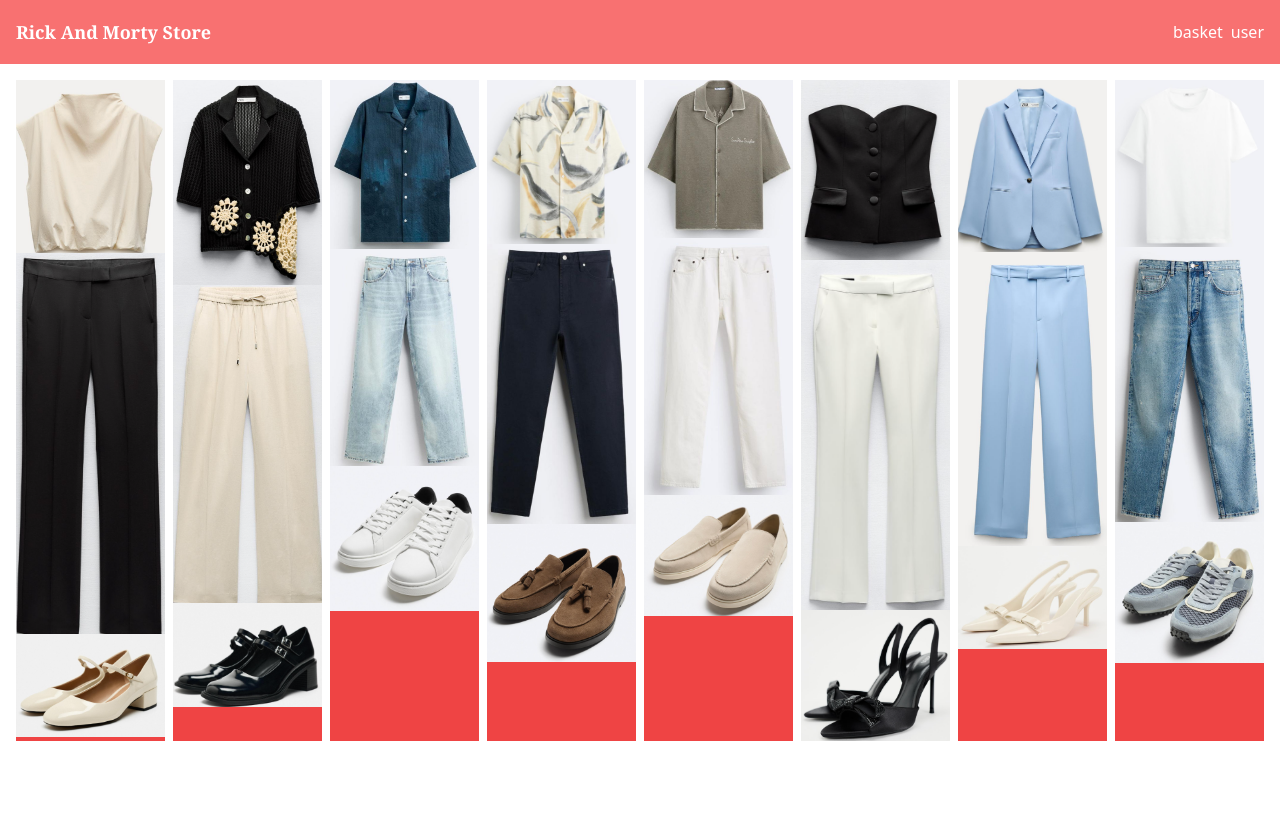
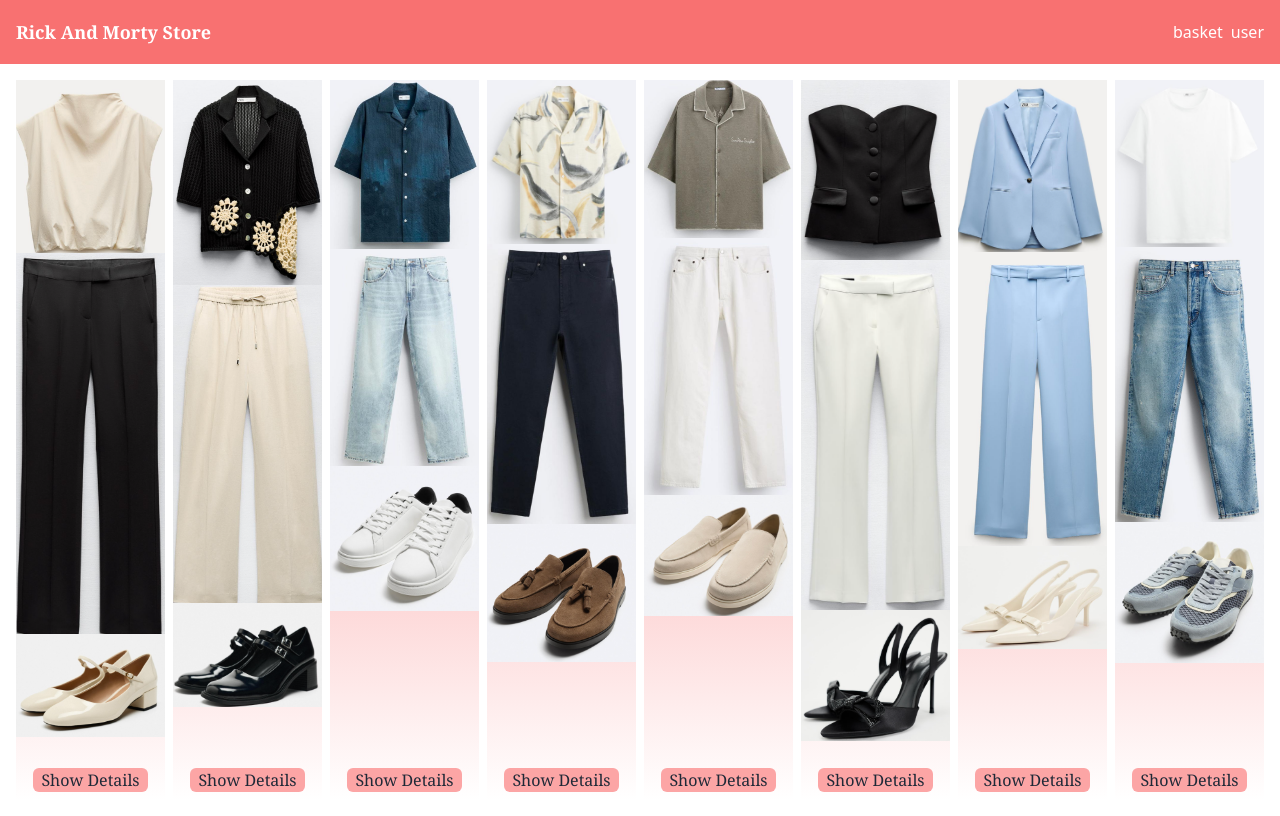
Before and after one commit to omids0/rick-and-morty-store, a Next.js app: page / in a window 1280 px wide. Built offline with nearby package versions, Linux system fonts and the light colour scheme.

Commit message:
variations card styled

```diff
--- a/components/homePage/index.tsx
+++ b/components/homePage/index.tsx
@@ -8,28 +8,36 @@ const HomePage: FC = () => {
     <div className="flex flex-col">
       <div className="flex justify-between gap-2">
         {productsData.map(item => (
-          <div className=" bg-red-500 flex flex-col" key={item.id}>
+          <div
+            className=" bg-gradient-to-b from-red-400 to-transparent flex flex-col h-[90vh]"
+            key={item.id}
+          >
             <Image
               src={`/${item.blouse.image}`}
               alt={item.blouse.name}
-              width={200}
-              height={200}
+              width={180}
+              height={180}
               loading="lazy"
             />
             <Image
               src={`/${item.pants.image}`}
               alt={item.blouse.name}
-              width={200}
-              height={200}
+              width={180}
+              height={180}
               loading="lazy"
             />
             <Image
               src={`/${item.shoe.image}`}
               alt={item.blouse.name}
-              width={200}
-              height={200}
+              width={180}
+              height={180}
               loading="lazy"
             />
+            <div className="h-full flex items-end justify-center p-2">
+              <button className="bg-red-300 text-gray-800 rounded-md px-2 font-serif hover:shadow-lg">
+                Show Details
+              </button>
+            </div>
           </div>
         ))}
       </div>
```
